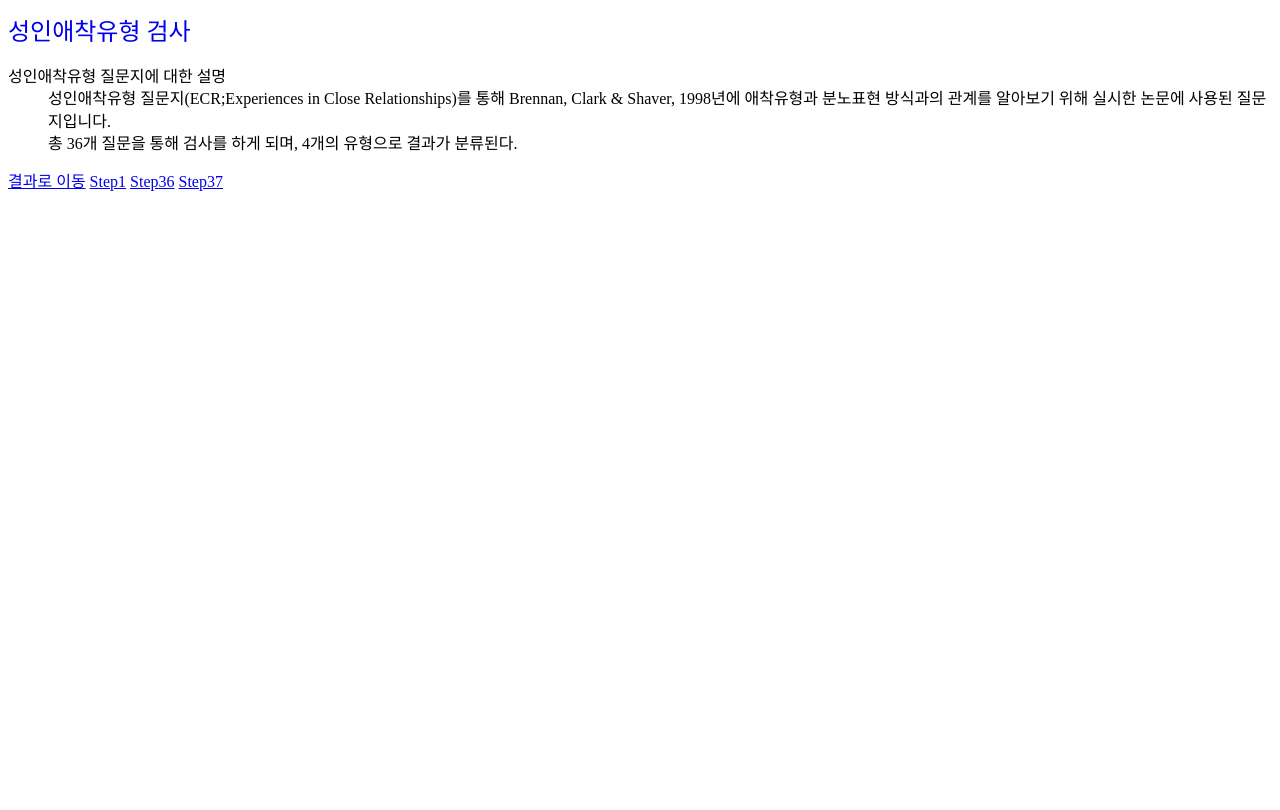
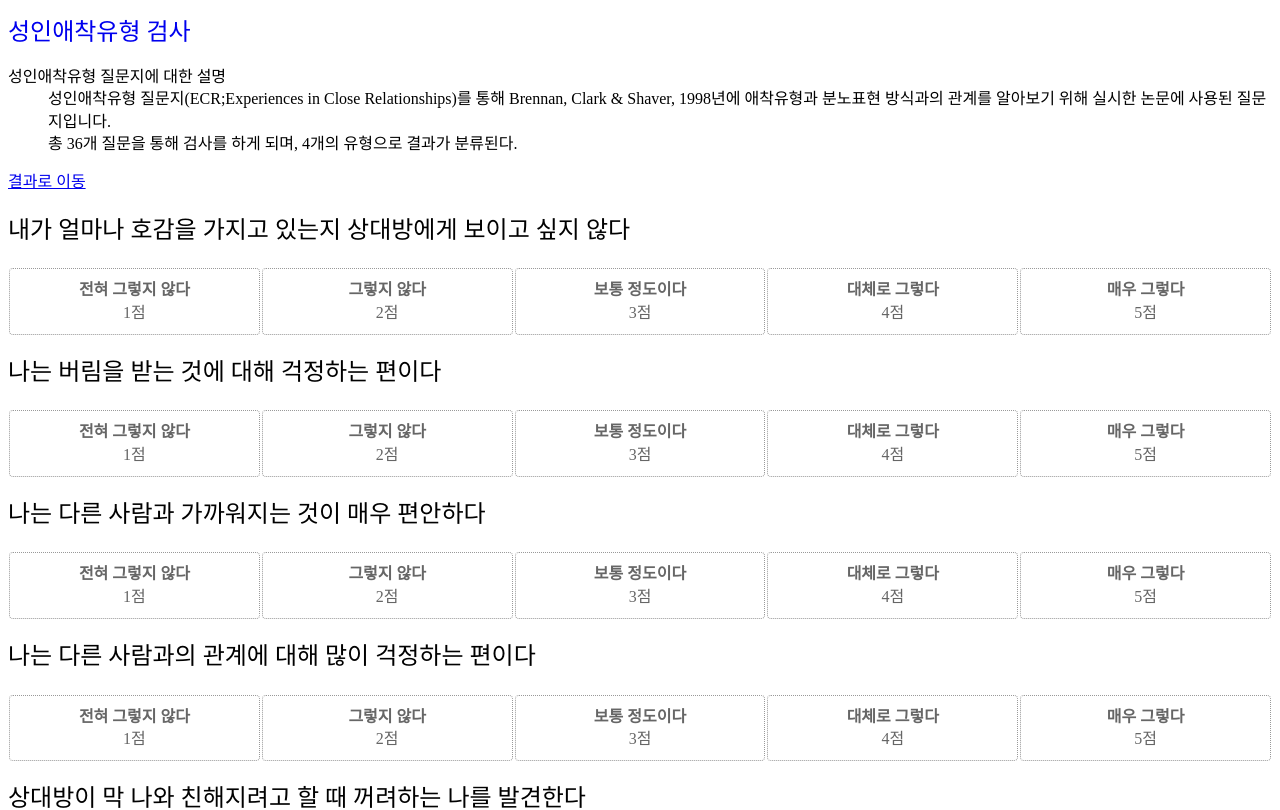
Before and after one commit to oshx/ecr, a Svelte app: page / in a window 1280 px wide. Shown: the top 810 px of the page. Built offline with nearby package versions, Linux system fonts and the light colour scheme.

Commit message:
검사지 개편

```diff
--- /dev/null
+++ b/src/components/ExperimentSheet.svelte
@@ -0,0 +1,152 @@
+<script>
+  import { beforeUpdate, createEventDispatcher } from "svelte";
+  import { QuestionList, ScoreLabelMap } from "../core/constants";
+
+  let message = null;
+
+  const fetchQuestion = async () => {
+    try {
+    } catch (error) {
+    }
+  };
+
+  const dispatch = createEventDispatcher();
+
+  const createChangeEventHandler = (index) => (changeEvent) => {
+    dispatch("select", [index, changeEvent.currentTarget.value]);
+  };
+  beforeUpdate(fetchQuestion);
+</script>
+
+<section class="experiment-sheet">
+  {#if message}
+    <h2
+      class="experiment-sheet__title experiment-sheet__title--error">{message}</h2>
+  {:else}
+    {#each QuestionList as question, index}
+      <h2 class="experiment-sheet__title">{question}</h2>
+      <div class="experiment-sheet__answer">
+        {#each Object.keys(ScoreLabelMap) as scoreKey}
+          <label>
+            <input type="radio" name={index}
+                   on:change={createChangeEventHandler(index)}
+                   value={scoreKey} />
+            <span>
+              <strong>
+                {ScoreLabelMap[scoreKey]}
+              </strong>
+              <em>{scoreKey}점</em>
+            </span>
+          </label>
+        {/each}
+      </div>
+    {/each}
+  {/if}
+</section>
+
+<style>
+  .experiment-sheet {
+    display: block;
+  }
+
+  .experiment-sheet__title {
+    font-size: 24px;
+  }
+
+  .experiment-sheet__title.experiment-sheet__title--error {
+    color: #f00;
+  }
+
+  .experiment-sheet__answer {
+    display: flex;
+  }
+
+  .experiment-sheet__answer label {
+    position: relative;
+    display: block;
+    flex: 1;
+    white-space: nowrap;
+    text-align: center;
+    font-size: 0;
+    line-height: 0;
+  }
+
+  .experiment-sheet__answer label, .experiment-sheet__answer label * {
+    cursor: pointer;
+  }
+
+  .experiment-sheet__answer label::after {
+    content: "";
+    display: inline-block;
+    width: 0;
+    height: 100%;
+    vertical-align: middle;
+  }
+
+  .experiment-sheet__answer label input {
+    position: absolute;
+    opacity: 0;
+  }
+
+  .experiment-sheet__answer label span {
+    display: inline-block;
+    padding: 12px 8px;
+    font-size: 16px;
+    line-height: 1.4;
+    vertical-align: middle;
+    text-align: center;
+    white-space: normal;
+    word-break: keep-all;
+    color: #666;
+  }
+
+  .experiment-sheet__answer label span::before {
+    content: "";
+    position: absolute;
+    top: 0;
+    right: 0;
+    bottom: 0;
+    left: 0;
+    opacity: 0;
+    border-radius: 4px;
+    background-color: #eee;
+    transition: opacity .25s ease-out;
+    box-shadow: inset 0 0 8px 8px #369;
+  }
+
+  .experiment-sheet__answer label span::after {
+    content: "";
+    position: absolute;
+    top: 1px;
+    right: 1px;
+    bottom: 1px;
+    left: 1px;
+    border: 1px dotted #999;
+    border-radius: 4px;
+  }
+
+  .experiment-sheet__answer label input:checked + span {
+    color: #369;
+  }
+
+  .experiment-sheet__answer label input:checked + span::before {
+    opacity: 1;
+  }
+
+  .experiment-sheet__answer label input:checked + span::after {
+    border-style: solid;
+    border-color: #369;
+  }
+
+  .experiment-sheet__answer label span strong {
+    position: relative;
+    display: block;
+    font-style: normal;
+  }
+
+  .experiment-sheet__answer label span em {
+    position: relative;
+    display: block;
+    font-style: normal;
+  }
+</style>
--- a/src/components/ResultSheet.svelte
+++ b/src/components/ResultSheet.svelte
@@ -1,3 +1 @@
-<script>
-import {ResultList} from "../core/constants";
-</script>
+<script></script>
--- a/src/components/TopNavigation.svelte
+++ b/src/components/TopNavigation.svelte
@@ -1,10 +1,10 @@
 <script>
   import {href, link} from "../router/helper";
-  import {PATH_HOME} from "../router/routes.config";
+  import {PATH_EXPERIMENT} from "../router/routes.config";
 </script>
 
 <h1 title="ECR Test">
-  <a href={href(PATH_HOME)} use:link>
+  <a href={href(PATH_EXPERIMENT)} use:link>
     성인애착유형 검사
   </a>
 </h1>
--- a/src/core/constants.js
+++ b/src/core/constants.js
@@ -1,3 +1,5 @@
+export const SERVICE_NAME = "성인애착유형 검사";
+
 export const BackwardScoreList = [3, 15, 19, 22, 25, 27, 29, 31, 33];
 
 export const ScoreList = [1, 2, 3, 4, 5];
--- a/src/index.html
+++ b/src/index.html
@@ -7,6 +7,12 @@
     content="width=device-width, user-scalable=no, initial-scale=1.0, maximum-scale=1.0, minimum-scale=1.0"
   />
   <meta http-equiv="X-UA-Compatible" content="ie=edge" />
+  <meta http-equiv="Pragma" content="no-cache" />
+  <meta http-equiv="Expires" content="-1" />
+  <meta http-equiv="Cache-Control"
+        content="no-cache, no-store, must-revalidate" />
+  <meta name="format-detection" content="telephone=no,address=no,email=no" />
+  <meta http-equiv="x-rim-auto-match" content="none" />
   <title>성인애착유형 검사</title>
 </head>
 <body>
--- /dev/null
+++ b/src/pages/Experiment.page.svelte
@@ -0,0 +1,26 @@
+<script>
+  import { href, link } from "../router/helper";
+  import { PATH_RESULT } from "../router/routes.config";
+  import TopNavigation from "../components/TopNavigation.svelte";
+  import InformationSheet from "../components/InformationSheet.svelte";
+  import ExperimentSheet from "../components/ExperimentSheet.svelte";
+  import { QuestionList, SERVICE_NAME } from "../core/constants";
+
+  export let params;
+
+  const result = Array(QuestionList.length);
+
+  const handleSelect = (customEvent) => {
+    result[customEvent.detail[0]] = customEvent.detail[1];
+    console.log(result);
+  };
+</script>
+
+<svelte:head>
+  <title>검사 시작 - {SERVICE_NAME}</title>
+</svelte:head>
+<TopNavigation />
+<InformationSheet />
+
+<a href={href(PATH_RESULT, { result: 15 })} use:link>결과로 이동</a>
+<ExperimentSheet on:select={handleSelect} />
--- a/src/pages/Home.page.svelte
+++ /dev/null
@@ -1,14 +0,0 @@
-<script>
-  import {href, link} from "../router/helper";
-  import {PATH_RESULT, PATH_STEP} from "../router/routes.config";
-  import TopNavigation from "../components/TopNavigation.svelte";
-  import InformationSheet from "../components/InformationSheet.svelte";
-</script>
-
-<TopNavigation />
-<InformationSheet />
-
-<a href={href(PATH_RESULT, { result: 15 })} use:link>결과로 이동</a>
-<a href={href(PATH_STEP, { step: 1, answers: 2 })} use:link>Step1</a>
-<a href={href(PATH_STEP, { step: 36 })} use:link>Step36</a>
-<a href={href(PATH_STEP, { step: 37 })} use:link>Step37</a>
--- a/src/pages/NotFound.page.svelte
+++ b/src/pages/NotFound.page.svelte
@@ -1,16 +1,13 @@
 <script>
   import {href, link} from "../router/helper";
-  import {PATH_HOME, PATH_STEP} from "../router/routes.config";
+  import {PATH_EXPERIMENT} from "../router/routes.config";
 </script>
 
 <h1>잘못된 경로로 왔습니다!</h1>
-<p>이 곳에서는 ECR검사를 받거나 그 결과를 볼 수 있습니다.</p>
+<p>이 곳에서는 검사를 받거나 그 결과를 볼 수 있습니다.</p>
 <p>아래 경로로 이동할 수 있습니다.</p>
 <ul>
   <li>
-    <a href={href(PATH_HOME)} use:link>첫 화면</a>
-  </li>
-  <li>
-    <a href={href(PATH_STEP, {step: 1})} use:link>검사 시작</a>
+    <a href={href(PATH_EXPERIMENT)} use:link>검사 시작</a>
   </li>
 </ul>
--- a/src/router/routes.config.js
+++ b/src/router/routes.config.js
@@ -1,14 +1,12 @@
-import PageHome from "../pages/Home.page.svelte";
+import PageExperiment from "../pages/Experiment.page.svelte";
 import PageResult from "../pages/Result.page.svelte";
 import PageNotFound from "../pages/NotFound.page.svelte";
 
-export const PATH_HOME = "/";
-export const PATH_STEP = "/steps/:step";
+export const PATH_EXPERIMENT = "/";
 export const PATH_RESULT = "/results/:result";
-export const PATH_ERROR = "/errors/:error";
 
 const routes = {
-  [PATH_HOME]: PageHome,
+  [PATH_EXPERIMENT]: PageExperiment,
   [PATH_RESULT]: PageResult,
   "*": PageNotFound,
 };
```
Also changed, not shown: src/components/TestSheet.svelte (deleted, +0 -53 lines), src/pages/Step.page.svelte (deleted, +0 -23 lines). Lines whose indentation alone changed are shown as unchanged.
